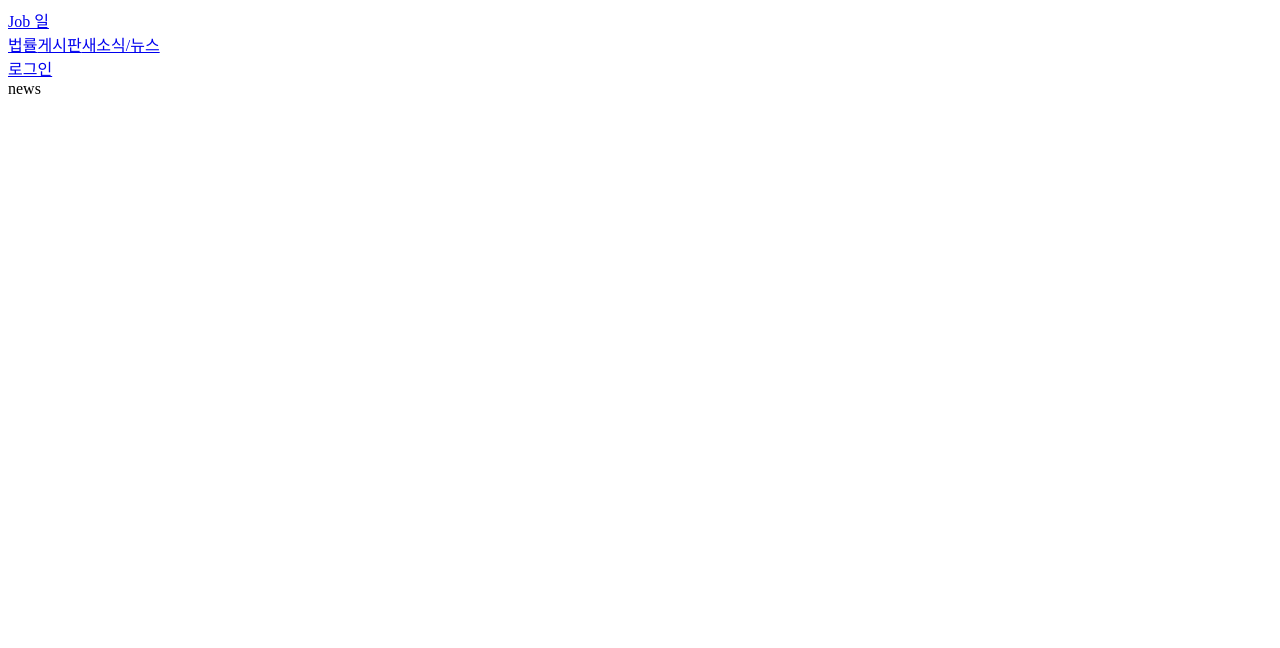
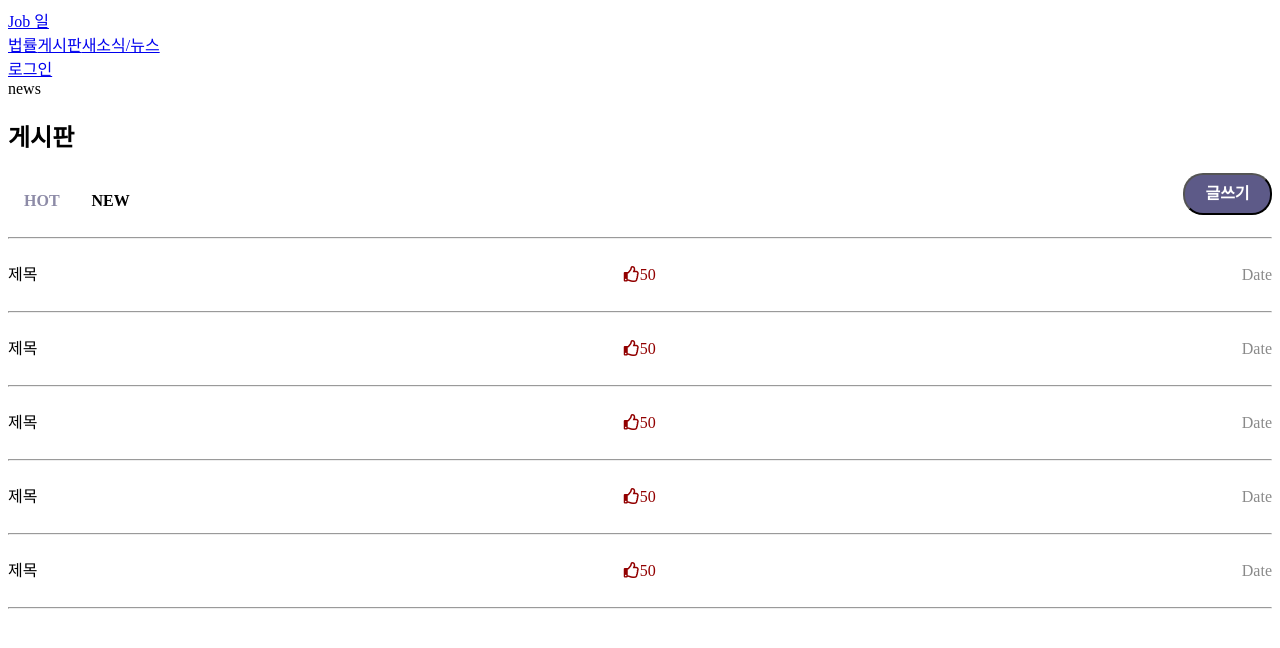
Before and after one commit to Hongmoon-gak/Job1-Web, a React (Create React App) app in the folder job1/: page /news in a window 1280 px wide. Shown: the top 648 px of the page. Built offline with nearby package versions, Linux system fonts and the light colour scheme.

Commit message:
[FEAT] Preview Board 구현

```diff
--- a/job1/public/index.html
+++ b/job1/public/index.html
@@ -24,6 +24,14 @@
       work correctly both with client-side routing and a non-root public URL.
       Learn how to configure a non-root public URL by running `npm run build`.
     -->
+
+    <link
+      rel="stylesheet"
+      href="https://use.fontawesome.com/releases/v5.15.4/css/all.css"
+      integrity="sha384-DyZ88mC6Up2uqS4h/KRgHuoeGwBcD4Ng9SiP4dIRy0EXTlnuz47vAwmeGwVChigm"
+      crossorigin="anonymous"
+    />
+
     <title>Job 일</title>
   </head>
   <body>
--- a/job1/src/App.js
+++ b/job1/src/App.js
@@ -5,18 +5,20 @@ import Home from "./View/Home";
 import Laws from "./View/Laws";
 import Board from "./View/Board";
 import News from "./View/News";
+import Preview from "./Main/Preview";
 
 function App() {
   return (
     <div className="App">
       <Router>
-        <NavBar/>
+        <NavBar />
         <Routes>
-          <Route path='/' element={<Home/>} />
-          <Route path='/law' element={<Laws/>} />
-          <Route path='/board' element={<Board/>} />
-          <Route path='/news' element={<News/>} />
+          <Route path="/" element={<Home />} />
+          <Route path="/law" element={<Laws />} />
+          <Route path="/board" element={<Board />} />
+          <Route path="/news" element={<News />} />
         </Routes>
+        <Preview />
       </Router>
     </div>
   );
--- /dev/null
+++ b/job1/src/Main/PrevArt.css
@@ -0,0 +1,58 @@
+.cArticle {
+  display: flex;
+  justify-content: space-between;
+
+  /*width: 54.3125rem;
+  height: 3rem;
+  flex-shrink: 0;*/
+}
+
+.cTitle {
+  color: #000;
+  text-align: center;
+  font-family: DM Sans;
+  font-size: 1rem;
+  font-style: normal;
+  font-weight: 500;
+  line-height: 1.5rem; /* 150% */
+}
+
+.cLikes {
+  color: #920000;
+  text-align: center;
+  font-family: DM Sans;
+  font-size: 1rem;
+  font-style: normal;
+  font-weight: 500;
+  line-height: 1.5rem; /* 150% */
+}
+
+.cDate {
+  color: #8a8a8a;
+  text-align: center;
+  font-family: DM Sans;
+  font-size: 1rem;
+  font-style: normal;
+  font-weight: 500;
+  line-height: 1.5rem; /* 150% */
+}
+
+.cTitleHref {
+  color: #000;
+}
+
+.cTitleHref:link {
+  text-decoration: none;
+}
+
+.cTitleHref:visited {
+  text-decoration: none;
+}
+
+.cTitleHref:hover {
+  text-decoration: underline;
+}
+
+.cTitleHref:active {
+  text-decoration: underline;
+}
--- /dev/null
+++ b/job1/src/Main/PrevArt.js
@@ -0,0 +1,20 @@
+import "./PrevArt.css";
+
+function PrevArt(props) {
+  return (
+    <div className="cArticle">
+      <div className="cTitle">
+        <a href={props.href} className="cTitleHref">
+          <p>{props.title}</p>
+        </a>
+      </div>
+      <p className="cLikes">
+        <i class="far fa-thumbs-up"></i>
+        {props.likes}
+      </p>
+      <p className="cDate">{props.date}</p>
+    </div>
+  );
+}
+
+export default PrevArt;
--- /dev/null
+++ b/job1/src/Main/PrevCont.js
@@ -0,0 +1,19 @@
+import PrevArt from "./PrevArt";
+
+function PrevCont() {
+  return (
+    <div>
+      <PrevArt title="제목" href="" likes="50" date="Date" />
+      <hr />
+      <PrevArt title="제목" href="" likes="50" date="Date" />
+      <hr />
+      <PrevArt title="제목" href="" likes="50" date="Date" />
+      <hr />
+      <PrevArt title="제목" href="" likes="50" date="Date" />
+      <hr />
+      <PrevArt title="제목" href="" likes="50" date="Date" />
+    </div>
+  );
+}
+
+export default PrevCont;
--- /dev/null
+++ b/job1/src/Main/Preview.css
@@ -0,0 +1,48 @@
+.bar {
+  display: flex;
+  justify-content: space-between;
+}
+
+.cType {
+  display: flex;
+}
+
+.hotCommu {
+  color: #8d8ba7;
+  text-align: center;
+  font-family: DM Sans;
+  font-size: 1rem;
+  font-style: normal;
+  font-weight: 700;
+  line-height: 1.5rem; /* 150% */
+
+  padding: 0 1rem;
+}
+
+.newCommu {
+  color: #000;
+  text-align: center;
+  font-family: DM Sans;
+  font-size: 1rem;
+  font-style: normal;
+  font-weight: 700;
+  line-height: 1.5rem; /* 150% */
+
+  padding: 0 1rem;
+}
+
+.cWriteBtn {
+  width: 5.5625rem;
+  height: 2.625rem;
+  flex-shrink: 0;
+  border-radius: 1.25rem;
+  background: #5d5a88;
+
+  color: #fff;
+  text-align: center;
+  font-family: DM Sans;
+  font-size: 1rem;
+  font-style: normal;
+  font-weight: 700;
+  line-height: 1.5rem; /* 150% */
+}
--- /dev/null
+++ b/job1/src/Main/Preview.js
@@ -0,0 +1,22 @@
+import PrevCont from "./PrevCont";
+import "./Preview.css";
+
+function Preview() {
+  return (
+    <div>
+      <h2>게시판</h2>
+      <div className="bar">
+        <div className="cType">
+          <h3 className="hotCommu">HOT</h3>
+          <h3 className="newCommu">NEW</h3>
+        </div>
+        <button className="cWriteBtn">글쓰기</button>
+      </div>
+      <hr />
+      <PrevCont />
+      <hr />
+    </div>
+  );
+}
+
+export default Preview;
```
Also changed, not shown: 2 other files (tests, documents, lock files or other folders).
